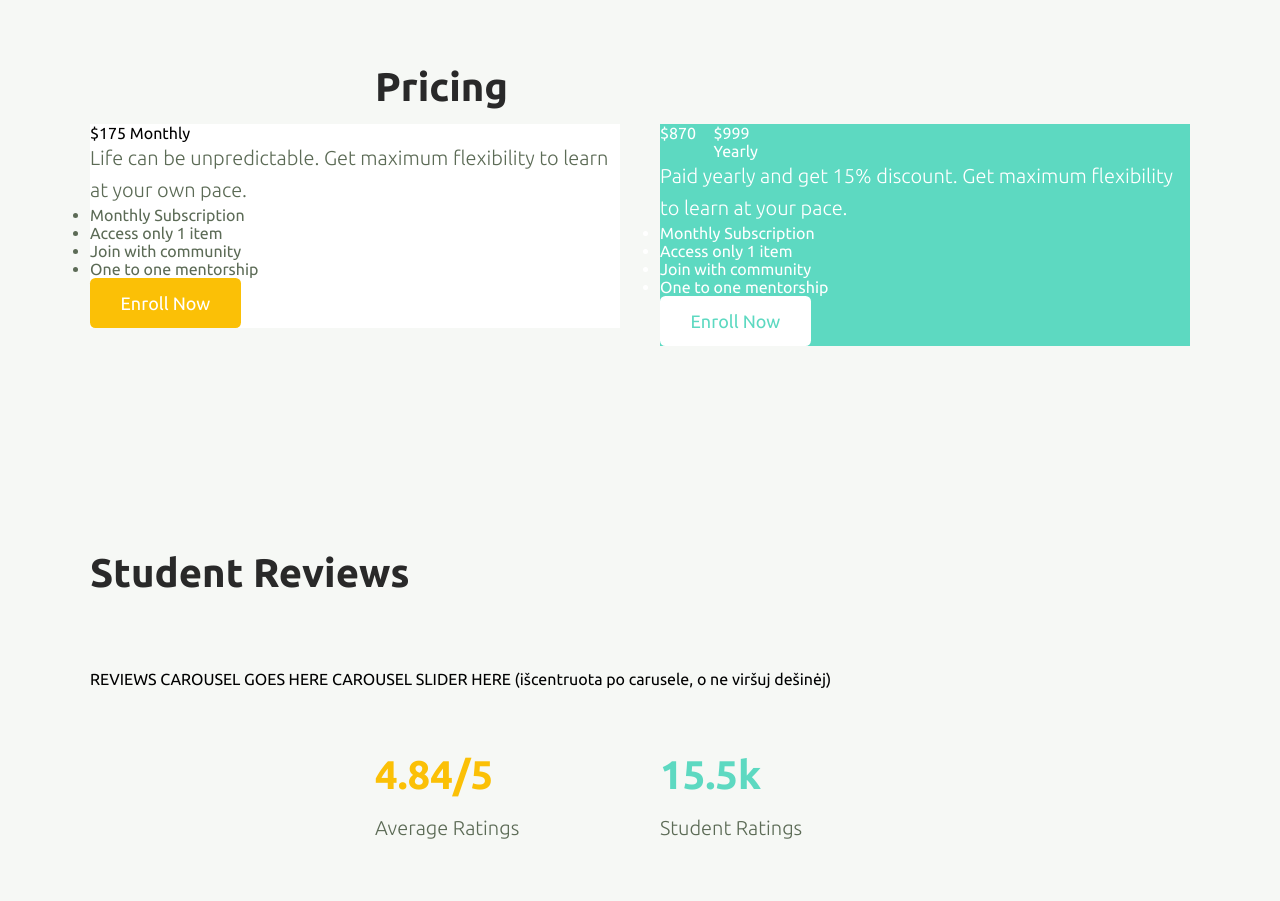
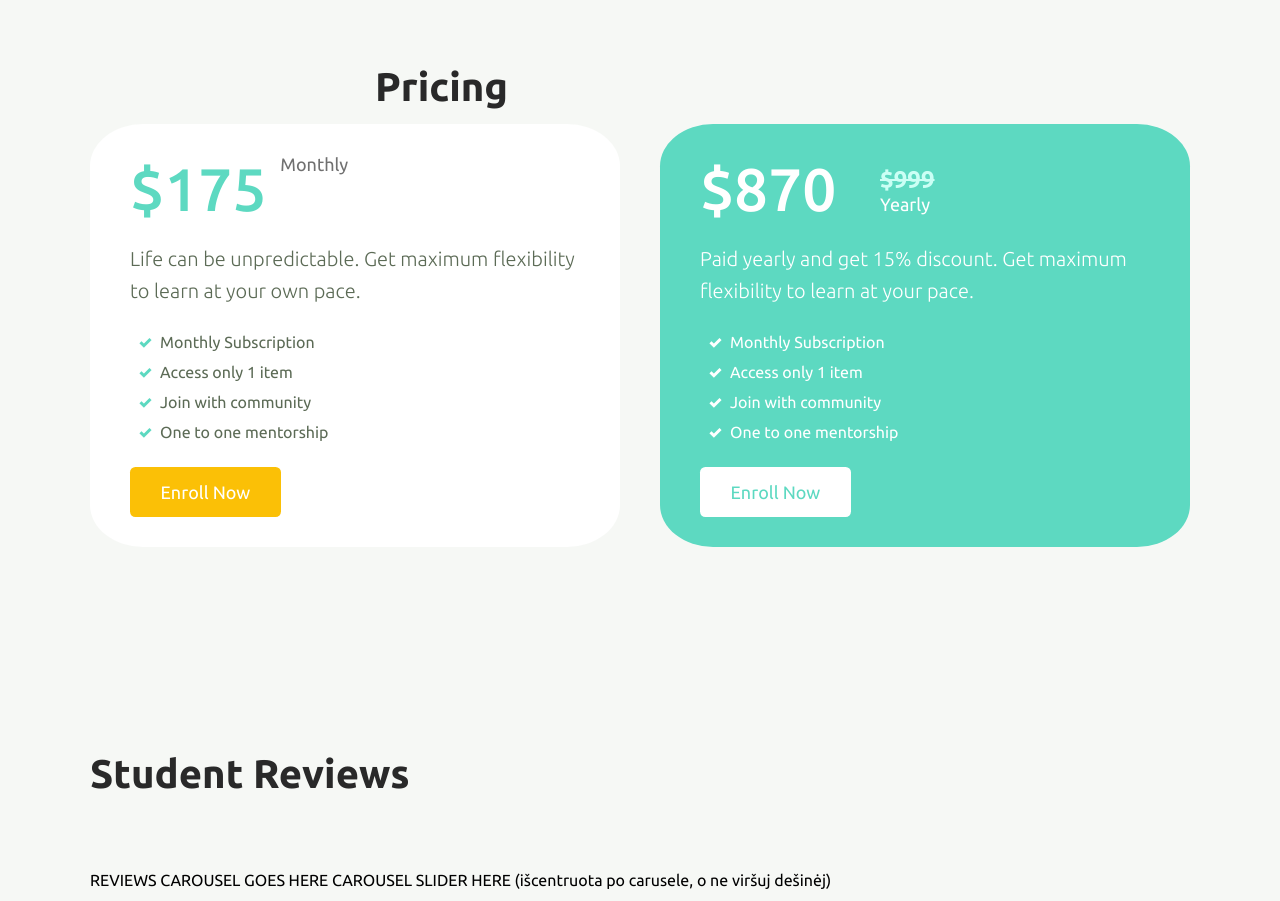
Before and after one commit to front-end-by-rimantas/35-grupe-portfolio-docland, a website: page index.html in a window 1280 px wide. Shown: the part 4180-5081 px from the top of the page. Drawn offline with Linux system fonts and the light colour scheme.

Commit message:
initial pricing section style

```diff
--- a/css/pages/home.css
+++ b/css/pages/home.css
@@ -1,12 +1,12 @@
 /* base */
-@import '../base/base.css';
-@import '../base/layout.css';
+@import "../base/base.css";
+@import "../base/layout.css";
 
 /* 3rd-party */
-@import '../3rd-party/font-awesome.min.css';
+@import "../3rd-party/font-awesome.min.css";
 /* components */
-@import '../components/button.css';
-@import '../components/form.css';
+@import "../components/button.css";
+@import "../components/form.css";
 
 /* CUSTOM STYLE GOES BELOW THIS COMMENT LINE */
 
@@ -16,15 +16,14 @@
 }
 
 .header-container .logo {
-    float:left;
+  float: left;
   padding: 20px 10px;
   margin: 0;
 }
 
-.header-container .navigation{
+.header-container .navigation {
   float: right;
 }
-
 
 .header-container .dropdown {
   padding: 20px 28px;
@@ -76,7 +75,6 @@
 /*  hero starts here */
 .right-column {
   position: relative;
-
 }
 .right-column .pic-under {
   position: absolute;
@@ -98,12 +96,11 @@
 
 .right-column > .hero-video {
   position: relative;
-
 }
 
-.right-column > .hero-video > .upper-pic{
+.right-column > .hero-video > .upper-pic {
   width: 100%;
-    height:fit-content;
+  height: fit-content;
 }
 /*  hero ends here */
 
@@ -119,55 +116,54 @@
 /*  countdown ends here */
 
 /*  course slide starts here */
-.buttonai{
+.buttonai {
   float: right;
   position: relative;
-right:30px
+  right: 30px;
 }
 
-.buttonai > .btnKaire{
+.buttonai > .btnKaire {
   width: 50px;
   height: 50px;
   color: white;
   background: aqua;
   margin-right: 20px;
-border:none;
+  border: none;
   font-size: 30px;
 }
-.buttonai > .btnDesine{
+.buttonai > .btnDesine {
   width: 50px;
   height: 50px;
   color: white;
   background: aqua;
-    border:none;
-    font-size: 30px
+  border: none;
+  font-size: 30px;
 }
-.hedercarusel{
+.hedercarusel {
   font-size: 40px;
 }
-.caruimg{
+.caruimg {
   height: 350px;
-    width : 250px;
+  width: 250px;
   padding: 40px;
   padding-bottom: 25px;
   filter: invert(100%);
 }
-.textUnder{
+.textUnder {
   display: block;
-   color:white;
+  color: white;
   font-size: 25px;
 }
-.maxheight{
+.maxheight {
   max-height: 400px;
 }
-.carusel{
+.carusel {
   text-align: center;
   height: 400px;
   background-color: blueviolet;
   margin: 12.5px;
-    float :left;
+  float: left;
   border-radius: 20px;
-
 }
 /*  course slide ends here */
 
@@ -178,6 +174,83 @@ font-size: 30px;
 /*  course benefits ends here */
 
 /*  pricing starts here */
+.price-box1 {
+  background-color: var(--primary-color-anti);
+  padding: 30px 40px;
+  border-radius: 10%;
+}
+.priceboxHeader1 {
+  display: inline-block;
+}
+.price1 {
+  font-size: 60px;
+  font-weight: 500;
+  color: var(--primary-color);
+}
+.month {
+  font-size: 18px;
+  color: #707070;
+}
+.text1 {
+  padding: 20px 0;
+}
+
+.price-box2 {
+  background-color: var(--primary-color);
+  padding: 30px 40px;
+  border-radius: 10%;
+  width: 40%;
+  display: inline-block;
+}
+.priceBoxHeader2 {
+  display: inline-block;
+  width: 100%;
+}
+.price2 {
+  font-size: 60px;
+  font-weight: 500;
+  color: var(--primary-color-anti);
+  width: 40%;
+  float: left;
+}
+.discountPrice {
+  width: 40%;
+  display: inline-block;
+  margin-top: 12px;
+}
+.price3 {
+  color: #cbfff5;
+  text-decoration: line-through;
+  font-size: 24px;
+  display: block;
+  font-weight: 700;
+}
+.year {
+  font-size: 18px;
+  color: var(--primary-color-anti);
+  display: block;
+}
+.text2 {
+  padding: 20px 0;
+}
+.text-pricing {
+  line-height: 30px;
+  padding: 0 0 20px;
+  list-style: none;
+}
+.price-box1 > ul li::before {
+  content: "✓";
+  padding: 0 8px;
+  color: var(--primary-color);
+  font-weight: 900;
+}
+.price-box2 > ul li::before {
+    content: "✓";
+    padding: 0 8px;
+    color: var(--primary-color-anti);
+    font-weight: 900;
+  }
+
 /*  pricing ends here */
 
 /*  reviews starts here */
@@ -190,17 +263,17 @@ font-size: 30px;
 /*  instructors ends here */
 
 /*  footer starts here */
-.clickable{
+.clickable {
   list-style-type: none;
-    color :gray;
-    margin:7px;
+  color: gray;
+  margin: 7px;
 }
-.clickable:hover{
-    color:aqua;
+.clickable:hover {
+  color: aqua;
   position: relative;
   right: -15px;
 }
-.placeholder{
+.placeholder {
   font-size: 20px;
   line-height: 20p;
   padding: 10px;
@@ -210,7 +283,7 @@ font-size: 30px;
   border-width: 0px;
   background: var(--primary-color);
 }
-.subscribe{
+.subscribe {
   font-size: 20px;
   line-height: 20p;
   padding: 10px;
@@ -219,32 +292,32 @@ padding-right: 30px;
   border-radius: 20px;
   border-width: 0px;
   background: var(--secondary-color);
-float:right;
+  float: right;
   position: relative;
-top:-43px;
+  top: -43px;
 }
-.subscribe:hover{
+.subscribe:hover {
   cursor: pointer;
 }
-.socialLinks{
-    margin-top:10px;
+.socialLinks {
+  margin-top: 10px;
 }
-.socialLinks:hover{
+.socialLinks:hover {
   cursor: pointer;
 }
-.socialimg{
-    margin:7px;
+.socialimg {
+  margin: 7px;
 }
-.footerh2{
+.footerh2 {
   font-size: 30px;
   margin-bottom: 30px;
 }
-.greytext{
-    color:grey;
+.greytext {
+  color: grey;
   margin-bottom: 20px;
 }
-.emailsub{
-    display:inline-block;
+.emailsub {
+  display: inline-block;
   max-width: 400px;
 }
 
--- a/index.html
+++ b/index.html
@@ -311,11 +311,13 @@
           <h2 class="section-title-h2">Pricing</h2>
         </div>
         <div class="row">
-          <div class="col-12 col-md-6 bg-light">
-            <div class="price-box1">
+          <div class="col-12 col-md-6 bg-light price-box1">
               <div>
-                <span>&dollar;175 </span> <span>Monthly</span>
-                <p class="section-description">
+                  <div class="priceboxHeader1">
+                    <span class="price1">&dollar;175 </span>
+                    <span class="month">Monthly</span>
+                  </div>
+                    <p class="section-description text1">
                   Life can be unpredictable. Get maximum flexibility to learn at
                   your own pace.
                 </p>
@@ -328,18 +330,16 @@
               </ul>
               <a href="#" class="btn btn-yellow">Enroll Now</a>
             </div>
-          </div>
-          <div class="col-12 col-md-6">
-            <div class="price-box2 bg-primary-color">
-              <div style="display: inline-block">
-                <div style="width: 40%; display: inline-block;">&dollar;870
+          <div class="col-12 col-md-6 price-box2">
+              <div  class="priceBoxHeader2">
+                <div class="price2">&dollar;870
                 </div>
-                <div class="" style="width: 40%;display: inline-block;">
-                  <span> &dollar;999 </span>
-                  <span>Yearly</span>
+                <div class="discountPrice">
+                  <span class="price3"> &dollar;999 </span>
+                  <span class="year">Yearly</span>
                 </div>
               </div>
-              <p class="section-description text-white">
+              <p class="section-description text-white text2">
                 Paid yearly and get 15% discount. Get maximum flexibility to
                 learn at your pace.
               </p>
@@ -350,7 +350,6 @@
                 <li>One to one mentorship</li>
               </ul>
               <a href="#" class="btn btn-white">Enroll Now</a>
-            </div>
           </div>
         </div>
       </div>
```
Lines whose indentation alone changed are shown as unchanged.
